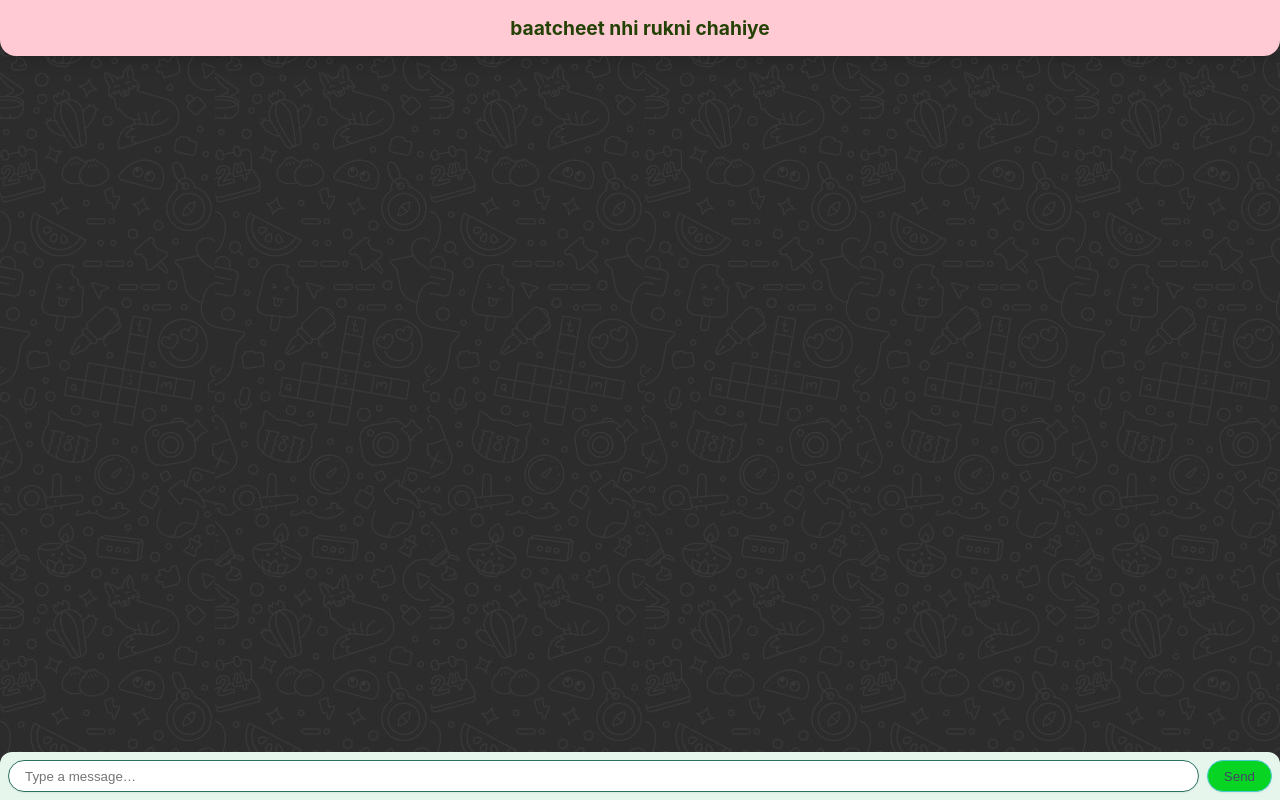
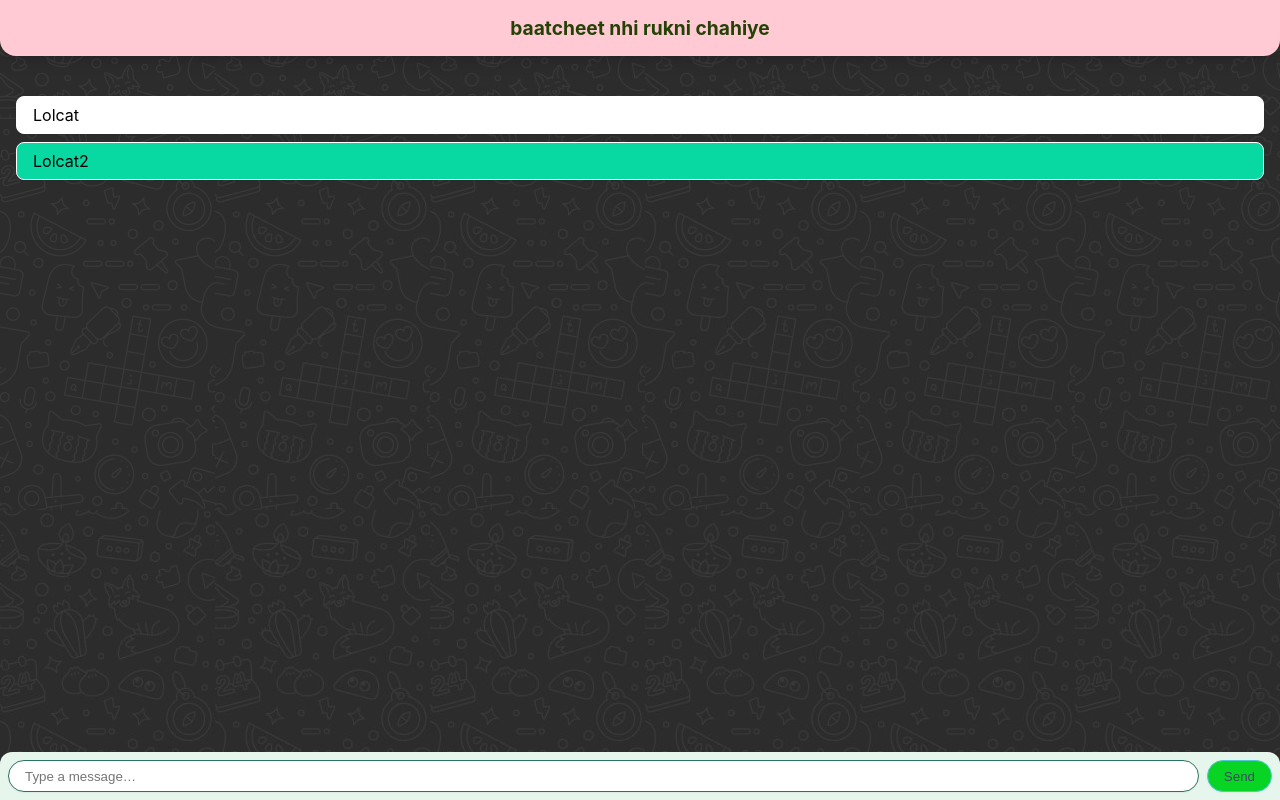
Before and after one commit to kartikey2004-git/K-chat.github.io, a website: page index.html in a window 1280 px wide. Drawn offline with nearby package versions, Linux system fonts and the light colour scheme; no server answers.

Commit message:
dummy messages commit

```diff
--- a/index.html
+++ b/index.html
@@ -87,7 +87,7 @@
   </head>
   <body>
     <header id="header">baatcheet nhi rukni chahiye</header>
-    <ul id="messages"></ul>
+    <ul id="messages"><li>Lolcat</li><li>Lolcat2</li></ul>
     <form id="form" action>
       <input id="input" placeholder="Type a message…" autocomplete="off" /><button>Send</button>
     </form>
```
